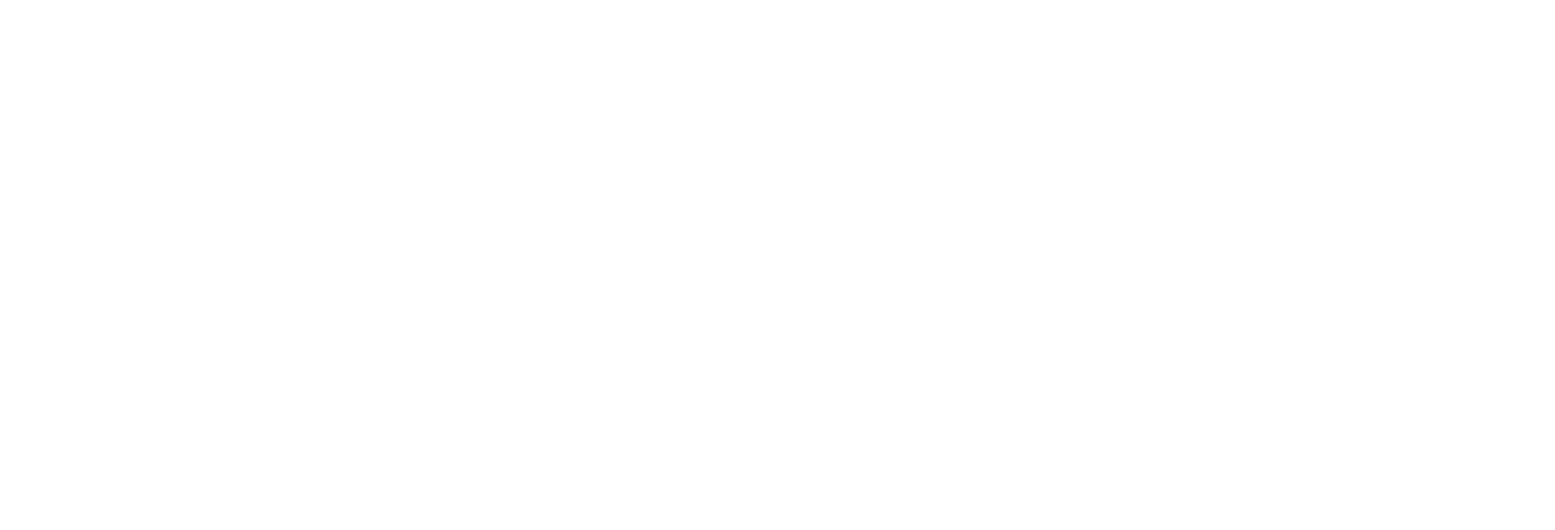
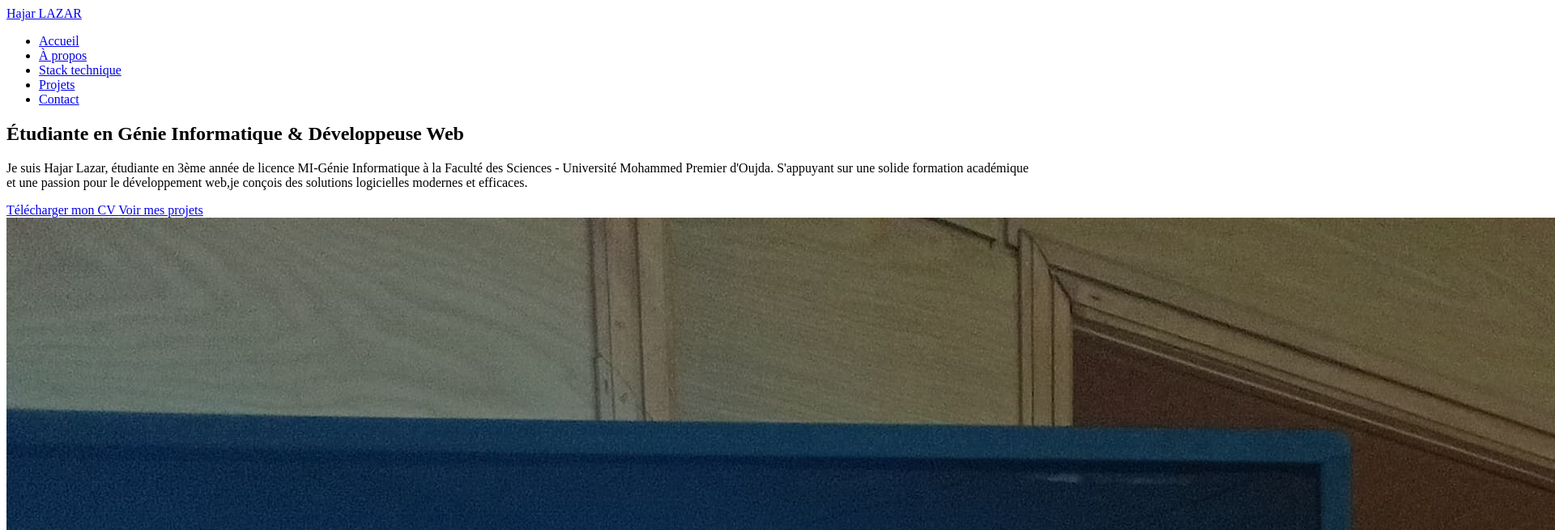
Before and after one commit to HajarLazar/portfolio, a plain HTML site: page index.html in a window 1280 px wide. Shown: the top 655 px of the page at 81% size, 1920 px wide, since content can reach past the window. Drawn offline with Linux system fonts and the light colour scheme.

Commit message:
feat: add hero section profile image and CV PDF file

```diff
--- a/index.html
+++ b/index.html
@@ -1,11 +1,76 @@
 <!DOCTYPE html>
-<html lang="en">
+<html lang="fr">
 <head>
     <meta charset="UTF-8">
     <meta name="viewport" content="width=device-width, initial-scale=1.0">
-    <title>Document</title>
+    <title>Portfolio</title>
 </head>
 <body>
+    <!-- En-tête principal du portfolio -->
+    <header>
+        <!-- Logo personnel composé du prénom et de l'initiale du nom -->
+        <a href="#accueil" aria-label="Retour à l'accueil"> Hajar LAZAR</a>
+        <!-- Navigation principale du site -->
+        <nav aria-label="Navigation principale">
+            <ul>
+                <!-- Lien vers la section d'accueil -->
+                <li>
+                    <a href="#accueil">Accueil</a>
+                </li>
 
+                <!-- Lien vers la présentation personnelle -->
+                <li>
+                    <a href="#a-propos">À propos</a>
+                </li>
+
+                <!-- Lien vers la section des compétences techniques -->
+                <li>
+                    <a href="#stack-technique">Stack technique</a>
+                </li>
+
+                <!-- Lien vers la présentation des projets -->
+                <li>
+                    <a href="#projets">Projets</a>
+                </li>
+
+                <!-- Lien vers la section de contact -->
+                <li>
+                    <a href="#contact">Contact</a>
+                </li>
+            </ul>
+        </nav>
+    </header>
+        <!-- Section d'accueil présentant le profil de Hajar -->
+    <section id="accueil">
+        <!-- Intitulé professionnel -->
+        <h1>Étudiante en Génie Informatique &amp; Développeuse Web</h1>
+
+        <!-- Présentation personnelle -->
+        <p>
+            Je suis Hajar Lazar, étudiante en 3ème année de licence MI-Génie Informatique
+             à la Faculté des Sciences - Université Mohammed Premier d'Oujda.
+             S'appuyant sur une solide formation académique et une passion pour
+             le développement web,je conçois des solutions logicielles modernes
+              et efficaces.
+        </p>
+        <!-- Actions principales de la section d'accueil -->
+    <div>
+        <!-- Lien permettant de télécharger le curriculum vitae -->
+        <a href="assets/document/cv.pdf" download>
+            Télécharger mon CV
+        </a>
+
+        <!-- Lien vers la section des projets -->
+        <a href="#projets">
+            Voir mes projets
+        </a>
+    </div>
+        <!-- Image personnelle affichée dans la section d'accueil -->
+        <img
+            src="assets/document/hajar-lazar.jpg"
+            alt="Portrait de Hajar Lazar"
+        >
+
+    </section>
 </body>
 </html>
```
Also changed, not shown: assets/document/hajar-lazar.jpg (added), 1 other file.
